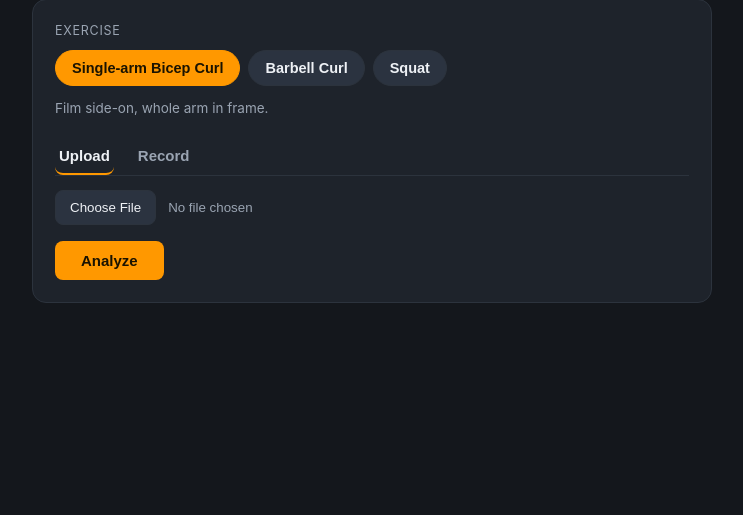
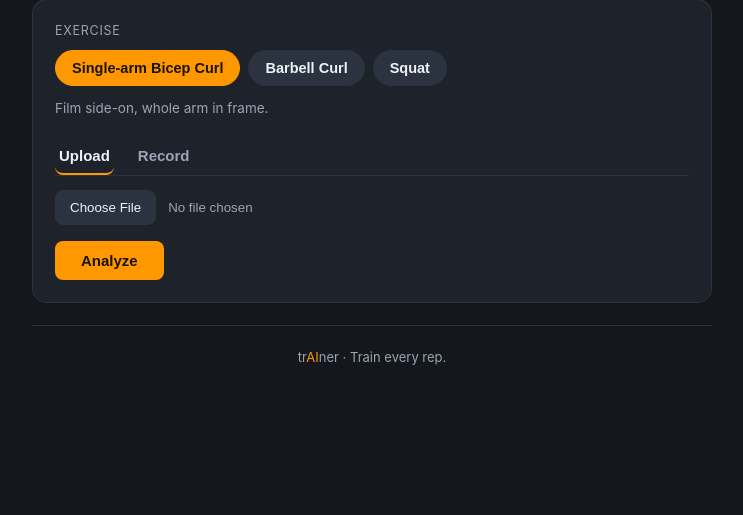
Before and after one commit to dmdevom/gym-trainer, a FastAPI app: page / in a window 1280 px wide. Shown: the part 152-667 px from the top of the page, without its empty margins (268-1011 px from the left). Run offline with FastAPI, Linux system fonts and the light colour scheme; parts of the project's set-up code (start-up, migrations or seed data) failed here and were passed over; some libraries are stand-ins or nearby versions.

Commit message:
feat: add footer tagline to the backend page
Mirror the web app sign-off on templates/index.html: "trAIner · Train every rep."

```diff
--- a/templates/index.html
+++ b/templates/index.html
@@ -102,6 +102,9 @@
   h2 { font-size:15px; color:var(--dim); text-transform:uppercase;
        letter-spacing:.06em; margin:26px 0 10px; }
   .card h2:first-child { margin-top:0; }
+  .foot { color:var(--dim); font-size:13px; text-align:center; margin-top:12px;
+          padding-top:22px; border-top:1px solid var(--line); }
+  .foot em { color:var(--arm); font-style:normal; }
 </style>
 </head>
 <body>
@@ -185,6 +188,8 @@
       </p>
     </div>
   </div>
+
+  <footer class="foot">tr<em>AI</em>ner · Train every rep.</footer>
 </div>
 
 <script>
```
